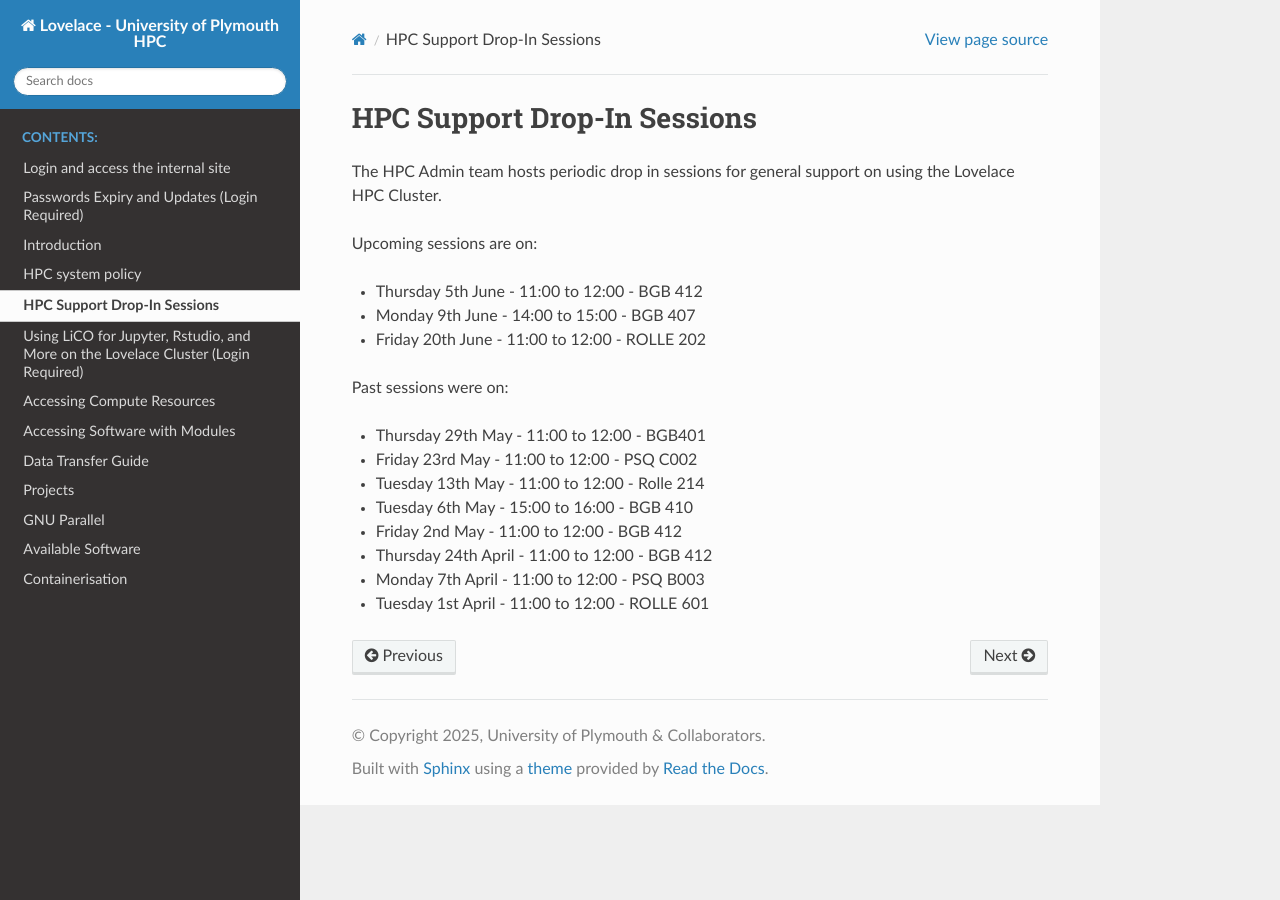
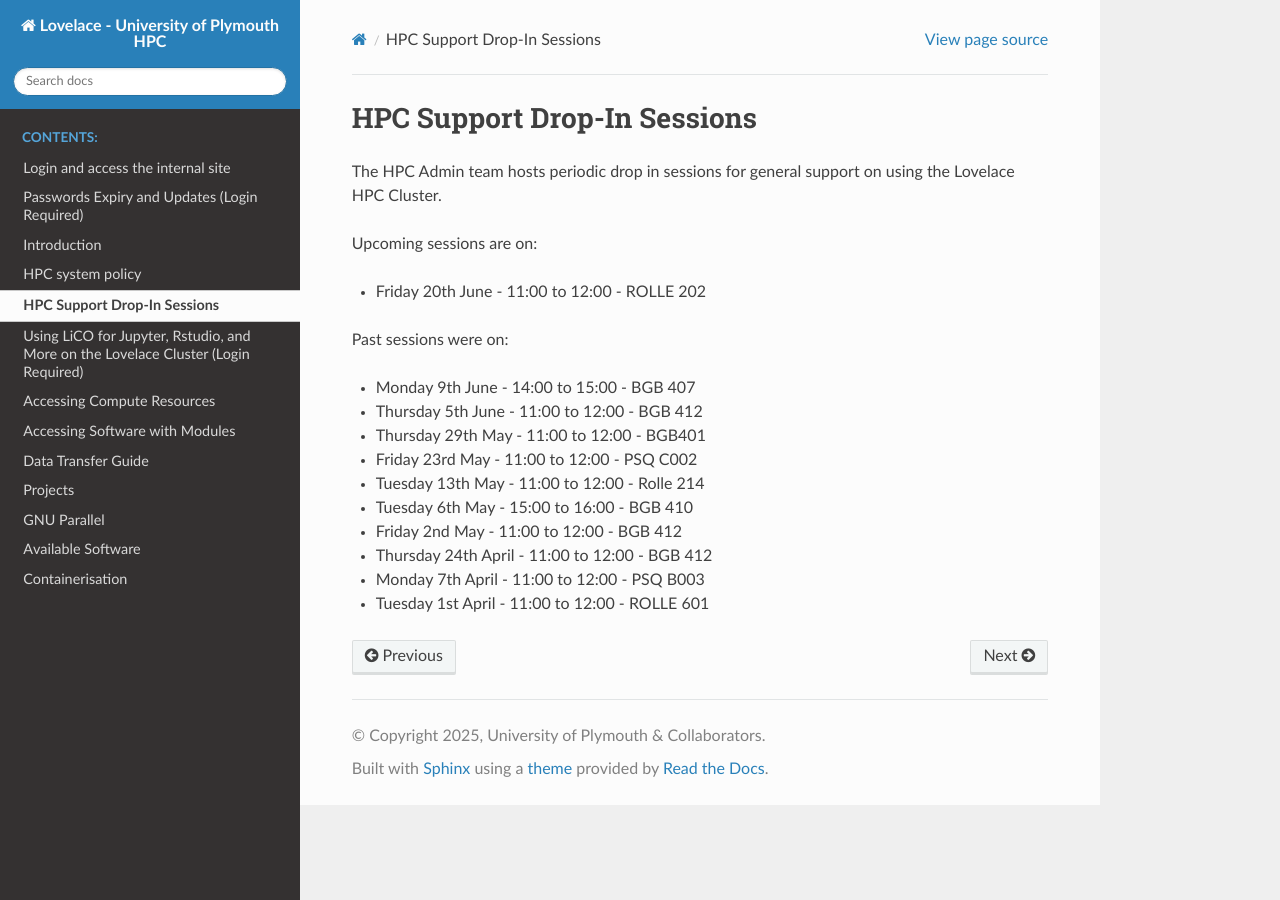
Before and after one commit to AbhinavPraveen/UoP-HPC-Docs, a Sphinx documentation site: the page built from source/user-guide/dropin.rst, in a window 1280 px wide. Built offline with Sphinx 7.4.7 and the Read the Docs theme 3.1.0, drawn with Linux system fonts in a browser that asks for light colours.

Commit message:
Move some drop in sessions to past

```diff
--- a/source/user-guide/dropin.rst
+++ b/source/user-guide/dropin.rst
@@ -7,12 +7,12 @@ The HPC Admin team hosts periodic drop in sessions for general support on using
 
 Upcoming sessions are on:
 
-* Thursday 5th June - 11:00 to 12:00 - BGB 412
-* Monday 9th June - 14:00 to 15:00 - BGB 407
 * Friday 20th June - 11:00 to 12:00 - ROLLE 202
 
 Past sessions were on:
 
+* Monday 9th June - 14:00 to 15:00 - BGB 407
+* Thursday 5th June - 11:00 to 12:00 - BGB 412
 * Thursday 29th May - 11:00 to 12:00 - BGB401
 * Friday 23rd May - 11:00 to 12:00 - PSQ C002
 * Tuesday 13th May - 11:00 to 12:00 - Rolle 214
```
